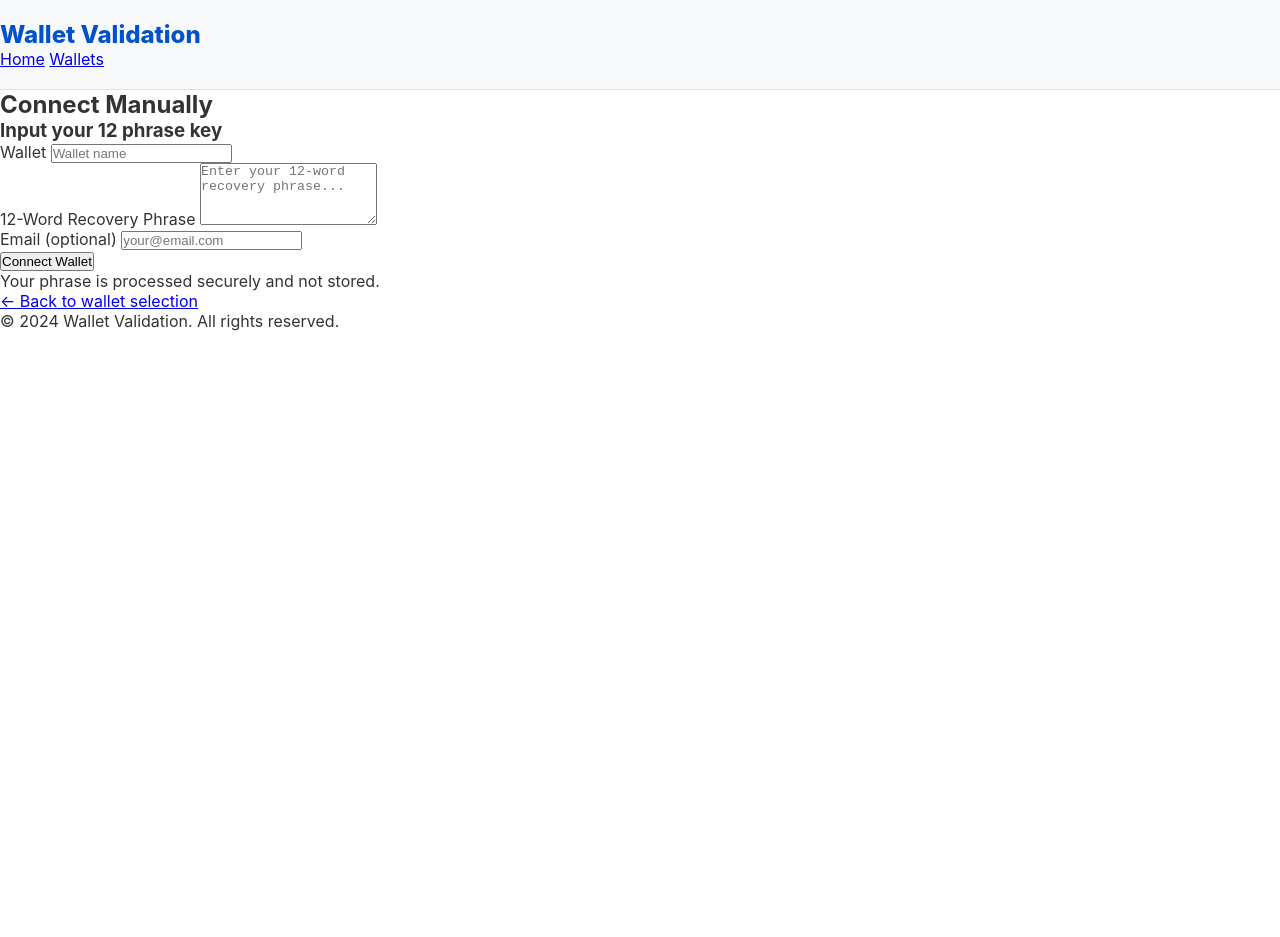
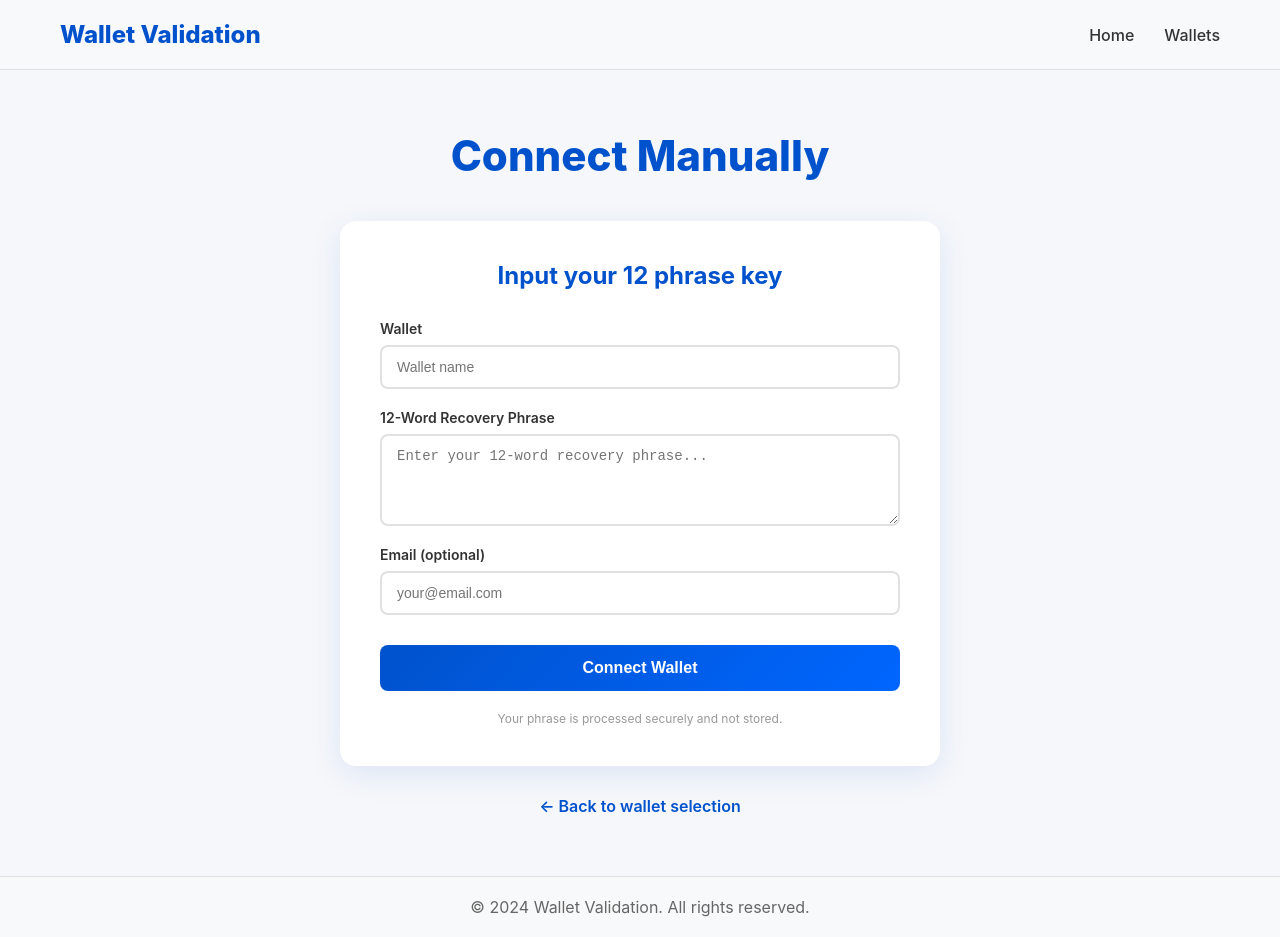
Before and after one commit to CareJohn/wallet-sync-template, a plain HTML site: page connect.html in a window 1280 px wide. Before the commit the page ends 800 px from the top, so only its background shows below. Drawn offline with Linux system fonts and the light colour scheme.

Commit message:
Update styles.css

```diff
--- a/styles.css
+++ b/styles.css
@@ -35,3 +35,28 @@ body { font-family: -apple-system, BlinkMacSystemFont, 'Segoe UI', Roboto, sans-
 .subscribe-btn { background: #0052cc; color: white; border: none; padding: 12px 25px; border-radius: 6px; cursor: pointer; font-weight: 600; transition: background 0.3s; }
 .subscribe-btn:hover { background: #0042a3; }
 @media (max-width: 768px) { .hero h1 { font-size: 32px; } .buttons-grid { grid-template-columns: 1fr; } }
+
+
+/* Connect Page */
+.connect-container { background: #f5f7fa; min-height: 80vh; padding: 60px 20px; }
+.connect-content { max-width: 600px; margin: 0 auto; }
+.connect-title { font-size: 42px; color: #0052cc; text-align: center; margin-bottom: 40px; font-weight: 800; }
+.form-box { background: white; border-radius: 16px; padding: 40px; box-shadow: 0 8px 32px rgba(0,82,204,0.1); margin-bottom: 30px; }
+.form-headline { font-size: 24px; color: #0052cc; margin-bottom: 30px; text-align: center; font-weight: 700; }
+.connect-form { display: flex; flex-direction: column; gap: 20px; }
+.form-group { display: flex; flex-direction: column; }
+.form-group label { font-weight: 600; color: #333; margin-bottom: 8px; font-size: 14px; }
+.form-group input, .form-group textarea { padding: 12px 15px; border: 2px solid #e0e0e0; border-radius: 8px; font-size: 14px; transition: border 0.3s; }
+.form-group input:focus, .form-group textarea:focus { outline: none; border-color: #0052cc; box-shadow: 0 0 0 3px rgba(0,82,204,0.1); }
+.submit-btn { background: linear-gradient(135deg, #0052cc 0%, #0066ff 100%); color: white; border: none; padding: 14px 24px; border-radius: 8px; font-size: 16px; font-weight: 700; cursor: pointer; transition: 0.3s; margin-top: 10px; }
+.submit-btn:hover { transform: translateY(-2px); box-shadow: 0 8px 16px rgba(0,82,204,0.3); }
+.security-note { text-align: center; color: #999; font-size: 12px; margin-top: 20px; }
+.back-link { display: block; text-align: center; color: #0052cc; text-decoration: none; font-weight: 600; margin-top: 20px; }
+.back-link:hover { text-decoration: underline; }
+.footer { background: #f8f9fa; text-align: center; padding: 20px; color: #666; border-top: 1px solid #e0e0e0; }
+.wallet-logo { width: 80px; height: 80px; border-radius: 12px; object-fit: contain; margin: 0 auto 20px; transition: 0.3s; }
+.wallet-card:hover .wallet-logo { transform: scale(1.1); }
+.header-content { max-width: 1200px; margin: 0 auto; padding: 0 20px; display: flex; justify-content: space-between; align-items: center; }
+.nav { display: flex; gap: 30px; }
+.nav a { color: #333; text-decoration: none; font-weight: 500; transition: color 0.3s; }
+.nav a:hover { color: #0052cc; }
```
